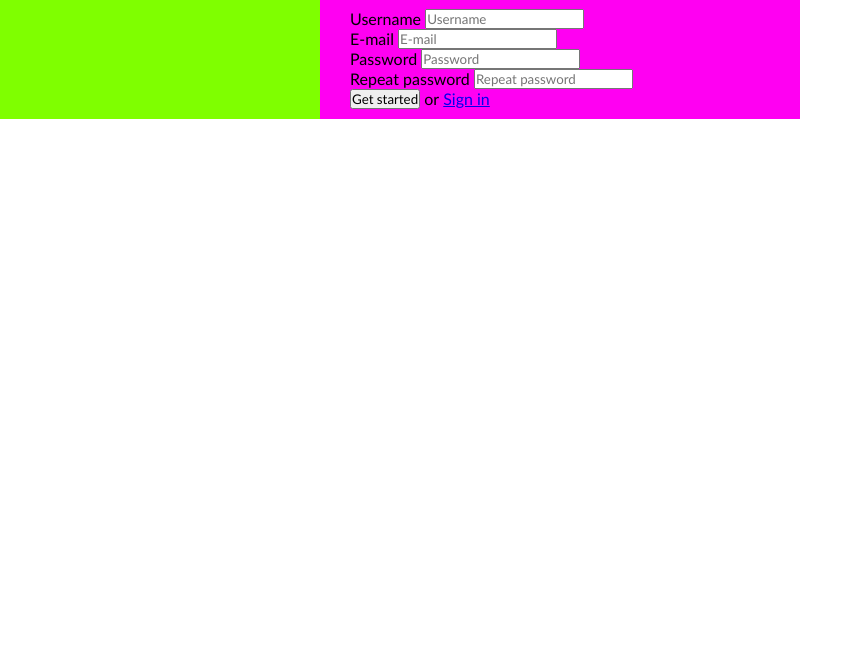
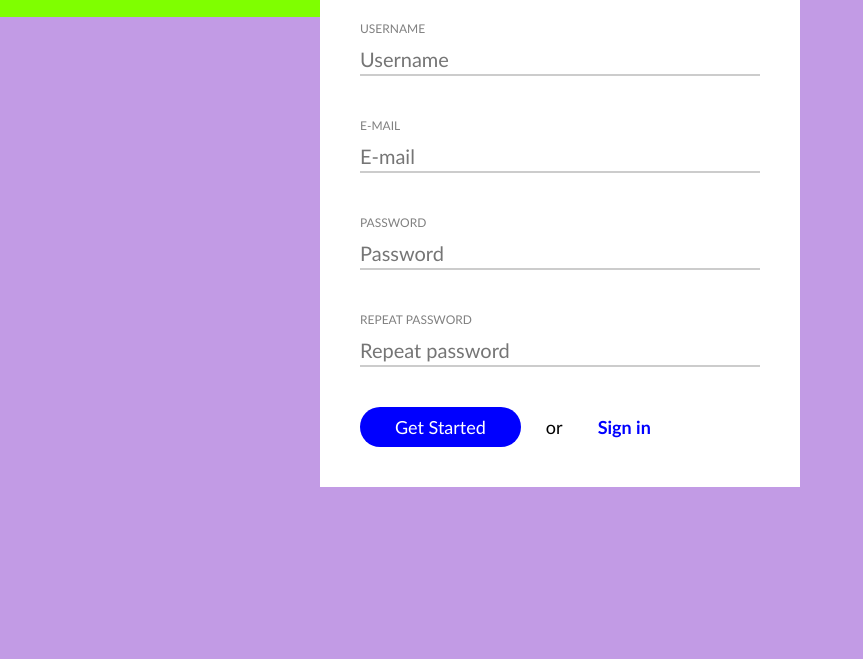
Before and after one commit to onablo/1-sign1-up, a plain HTML site: page index.html in a window 1280 px wide. Shown: the part 141-800 px from the top of the page, without its empty margins (0-863 px from the left). Drawn offline with Linux system fonts and the light colour scheme.

Commit message:
Form update

```diff
--- a/css/main.css
+++ b/css/main.css
@@ -7,11 +7,14 @@ body * {
     font-family: 'Gill Sans', 'Gill Sans MT', Calibri, 'Trebuchet MS', sans-serif;
 }
 
+body {
+    background-color:rgb(194, 155, 229);
+}
+
 .container {
     display: inline-block;
     width: 800px;
     margin-top: 60px;
-    background-color:blueviolet;
     margin-left: count((100% - 800px) / 2);
     position: relative;
 }
@@ -19,7 +22,6 @@ body * {
 .left-column {
     float: left;
     width: 40%;
-    height: 200px;
     padding: 20px;
     background-color: chartreuse;
 
@@ -28,9 +30,8 @@ body * {
 .right-column {
     float: left;
     width: 60%;
-    height: 200px;
-    padding: 30px;
-    background-color: rgb(255, 0, 242);
+    padding: 40px;
+    background-color: #fff;
 
 }
 
@@ -41,3 +42,72 @@ body * {
     font-size: 20px;
 
 }
+
+form {
+    display: inline-block;
+    width: 100%;
+}
+
+form > .form-row {
+    display: inline-block;
+    width: 100%;
+    margin-bottom: 40px;
+}
+
+form > .form-row:last-of-type {
+    margin-bottom: 0;
+}
+
+form > .form-row > label {
+    display: inline-block;
+    width: 100%;
+    margin-bottom: 5px;
+    font-size: 12px;
+    line-height: 20px;
+    text-transform: uppercase;
+    color: grey;
+
+}
+
+form > .form-row > input {
+    display: inline-block;
+    width: 100%;
+    font-size: 20px;
+    line-height: 30px;
+    border: none;
+    border-bottom: 2px solid #ccc;
+}
+
+form > .form-row > button {
+    float: left;
+    padding: 10px;
+    padding-left: 35px;
+    padding-right: 35px;
+    font-size: 18px;
+    line-height: 20px;
+    border: none;
+    border-radius: 20px;
+    background-color: blue;
+    color: #fff;
+    text-transform: capitalize;
+    cursor: pointer;
+}
+
+form > .form-row > span {
+    float: left;
+    padding: 10px;
+    margin-left: 15px;
+    margin-right: 15px;
+    font-size: 18px;
+    line-height: 20px;
+}
+
+form > .form-row > a {
+    float: left;
+    padding: 10px;
+    font-size: 18px;
+    line-height: 20px;
+    color:blue;
+    text-decoration: none;
+    font-weight: bold;
+}
```
